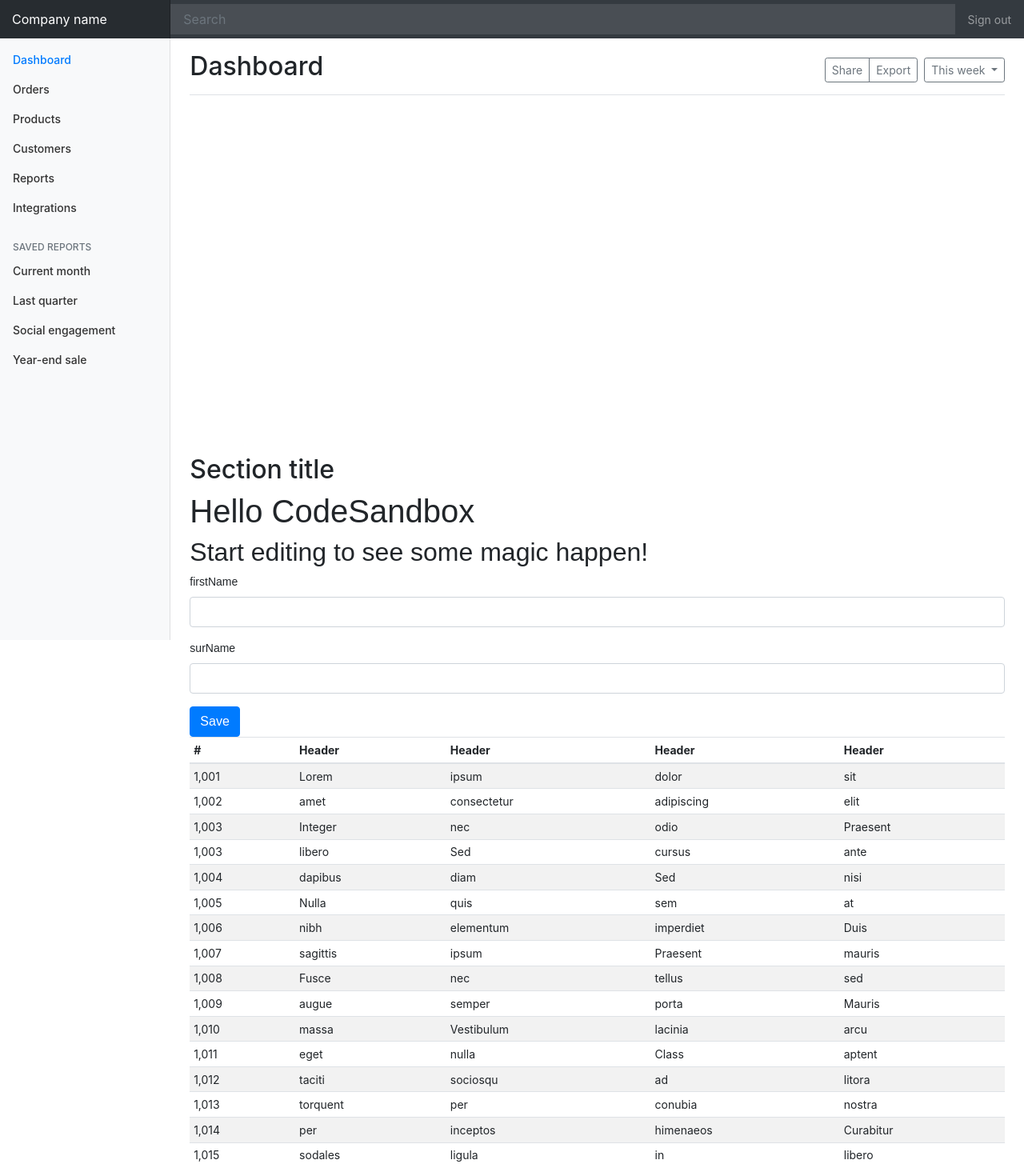
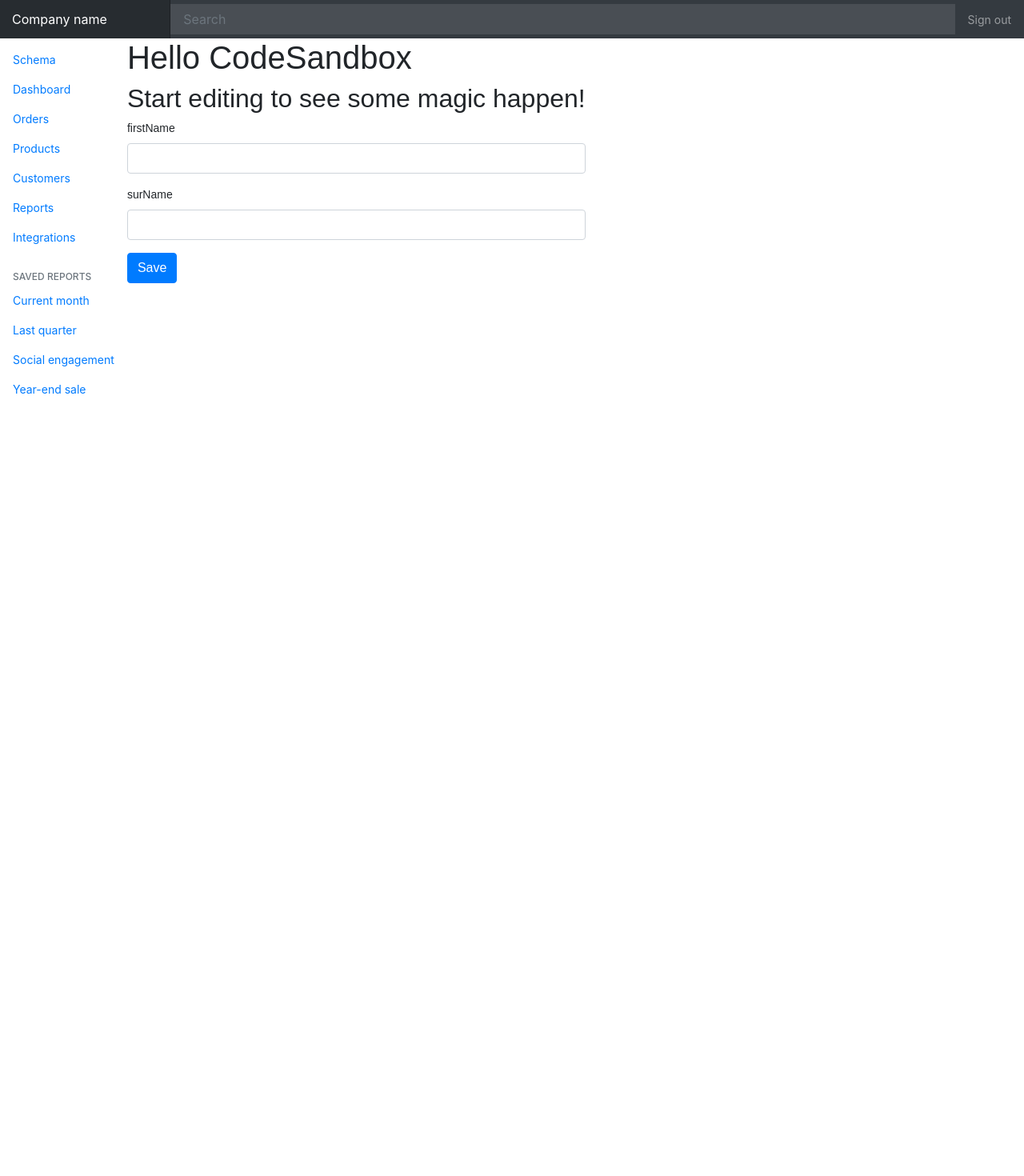
Before and after one commit to taipan-ouch/Meta, a React (Create React App) app: page / in a window 1280 px wide. Shown: the top 1470 px of the page at 80% size. After the commit the page ends 800 px from the top, so only its background shows below. Built offline with nearby package versions, Linux system fonts and the light colour scheme.

Commit message:
feat: high level ui components

```diff
--- a/public/index.html
+++ b/public/index.html
@@ -44,229 +44,11 @@
 
 	<div class="container-fluid">
 		<div class="row">
-			<nav class="col-md-2 d-none d-md-block bg-light sidebar">
-				<div class="sidebar-sticky">
-					<ul class="nav flex-column">
-						<li class="nav-item">
-							<a class="nav-link active" href="#">
-								<span data-feather="home"></span>
-								Dashboard <span class="sr-only">(current)</span>
-							</a>
-						</li>
-						<li class="nav-item">
-							<a class="nav-link" href="#">
-								<span data-feather="file"></span>
-								Orders
-							</a>
-						</li>
-						<li class="nav-item">
-							<a class="nav-link" href="#">
-								<span data-feather="shopping-cart"></span>
-								Products
-							</a>
-						</li>
-						<li class="nav-item">
-							<a class="nav-link" href="#">
-								<span data-feather="users"></span>
-								Customers
-							</a>
-						</li>
-						<li class="nav-item">
-							<a class="nav-link" href="#">
-								<span data-feather="bar-chart-2"></span>
-								Reports
-							</a>
-						</li>
-						<li class="nav-item">
-							<a class="nav-link" href="#">
-								<span data-feather="layers"></span>
-								Integrations
-							</a>
-						</li>
-					</ul>
-
-					<h6 class="sidebar-heading d-flex justify-content-between align-items-center px-3 mt-4 mb-1 text-muted">
-						<span>Saved reports</span>
-						<a class="d-flex align-items-center text-muted" href="#">
-							<span data-feather="plus-circle"></span>
-						</a>
-					</h6>
-					<ul class="nav flex-column mb-2">
-						<li class="nav-item">
-							<a class="nav-link" href="#">
-								<span data-feather="file-text"></span>
-								Current month
-							</a>
-						</li>
-						<li class="nav-item">
-							<a class="nav-link" href="#">
-								<span data-feather="file-text"></span>
-								Last quarter
-							</a>
-						</li>
-						<li class="nav-item">
-							<a class="nav-link" href="#">
-								<span data-feather="file-text"></span>
-								Social engagement
-							</a>
-						</li>
-						<li class="nav-item">
-							<a class="nav-link" href="#">
-								<span data-feather="file-text"></span>
-								Year-end sale
-							</a>
-						</li>
-					</ul>
-				</div>
+			<nav className="col-md-2 d-none d-md-block bg-light sidebar">
+				<div id="sidebar"></div>
 			</nav>
-
-			<main role="main" class="col-md-9 ml-sm-auto col-lg-10 pt-3 px-4">
-				<div class="d-flex justify-content-between flex-wrap flex-md-nowrap align-items-center pb-2 mb-3 border-bottom">
-					<h1 class="h2">Dashboard</h1>
-
-					<div class="btn-toolbar mb-2 mb-md-0">
-						<div class="btn-group mr-2">
-							<button class="btn btn-sm btn-outline-secondary">Share</button>
-							<button class="btn btn-sm btn-outline-secondary">Export</button>
-						</div>
-						<button class="btn btn-sm btn-outline-secondary dropdown-toggle">
-							<span data-feather="calendar"></span>
-							This week
-						</button>
-					</div>
-				</div>
-
-				<canvas class="my-4" id="myChart" width="900" height="380"></canvas>
-
-				<h2>Section title</h2>
-				<div id="root"></div>
-				<div class="table-responsive">
-					<table class="table table-striped table-sm">
-						<thead>
-						<tr>
-							<th>#</th>
-							<th>Header</th>
-							<th>Header</th>
-							<th>Header</th>
-							<th>Header</th>
-						</tr>
-						</thead>
-						<tbody>
-						<tr>
-							<td>1,001</td>
-							<td>Lorem</td>
-							<td>ipsum</td>
-							<td>dolor</td>
-							<td>sit</td>
-						</tr>
-						<tr>
-							<td>1,002</td>
-							<td>amet</td>
-							<td>consectetur</td>
-							<td>adipiscing</td>
-							<td>elit</td>
-						</tr>
-						<tr>
-							<td>1,003</td>
-							<td>Integer</td>
-							<td>nec</td>
-							<td>odio</td>
-							<td>Praesent</td>
-						</tr>
-						<tr>
-							<td>1,003</td>
-							<td>libero</td>
-							<td>Sed</td>
-							<td>cursus</td>
-							<td>ante</td>
-						</tr>
-						<tr>
-							<td>1,004</td>
-							<td>dapibus</td>
-							<td>diam</td>
-							<td>Sed</td>
-							<td>nisi</td>
-						</tr>
-						<tr>
-							<td>1,005</td>
-							<td>Nulla</td>
-							<td>quis</td>
-							<td>sem</td>
-							<td>at</td>
-						</tr>
-						<tr>
-							<td>1,006</td>
-							<td>nibh</td>
-							<td>elementum</td>
-							<td>imperdiet</td>
-							<td>Duis</td>
-						</tr>
-						<tr>
-							<td>1,007</td>
-							<td>sagittis</td>
-							<td>ipsum</td>
-							<td>Praesent</td>
-							<td>mauris</td>
-						</tr>
-						<tr>
-							<td>1,008</td>
-							<td>Fusce</td>
-							<td>nec</td>
-							<td>tellus</td>
-							<td>sed</td>
-						</tr>
-						<tr>
-							<td>1,009</td>
-							<td>augue</td>
-							<td>semper</td>
-							<td>porta</td>
-							<td>Mauris</td>
-						</tr>
-						<tr>
-							<td>1,010</td>
-							<td>massa</td>
-							<td>Vestibulum</td>
-							<td>lacinia</td>
-							<td>arcu</td>
-						</tr>
-						<tr>
-							<td>1,011</td>
-							<td>eget</td>
-							<td>nulla</td>
-							<td>Class</td>
-							<td>aptent</td>
-						</tr>
-						<tr>
-							<td>1,012</td>
-							<td>taciti</td>
-							<td>sociosqu</td>
-							<td>ad</td>
-							<td>litora</td>
-						</tr>
-						<tr>
-							<td>1,013</td>
-							<td>torquent</td>
-							<td>per</td>
-							<td>conubia</td>
-							<td>nostra</td>
-						</tr>
-						<tr>
-							<td>1,014</td>
-							<td>per</td>
-							<td>inceptos</td>
-							<td>himenaeos</td>
-							<td>Curabitur</td>
-						</tr>
-						<tr>
-							<td>1,015</td>
-							<td>sodales</td>
-							<td>ligula</td>
-							<td>in</td>
-							<td>libero</td>
-						</tr>
-						</tbody>
-					</table>
-				</div>
+			<main role="main" className="col-md-9 ml-sm-auto col-lg-10 pt-3 px-4">
+				<div id="canvas"></div>
 			</main>
 		</div>
 	</div>
--- /dev/null
+++ b/src/components/Canvas/Canvas.jsx
@@ -0,0 +1,7 @@
+import * as React from 'react';
+
+export default function Canvas() {
+  return (
+      <div id="root"></div>
+  );
+}
--- /dev/null
+++ b/src/components/Sidebar/Sidebar.jsx
@@ -0,0 +1,85 @@
+import * as React from 'react';
+
+export default function Sidebar() {
+  return (
+    <div className="sidebar-sticky">
+      <ul className="nav flex-column">
+        <li className="nav-item">
+          <a className="nav-link active" href="#">
+            <span data-feather="schema"></span>
+            Schema <span className="sr-only">(current)</span>
+          </a>
+        </li>
+        <li className="nav-item">
+          <a className="nav-link active" href="#">
+            <span data-feather="home"></span>
+            Dashboard <span className="sr-only">(current)</span>
+          </a>
+        </li>
+        <li className="nav-item">
+          <a className="nav-link" href="#">
+            <span data-feather="file"></span>
+            Orders
+          </a>
+        </li>
+        <li className="nav-item">
+          <a className="nav-link" href="#">
+            <span data-feather="shopping-cart"></span>
+            Products
+          </a>
+        </li>
+        <li className="nav-item">
+          <a className="nav-link" href="#">
+            <span data-feather="users"></span>
+            Customers
+          </a>
+        </li>
+        <li className="nav-item">
+          <a className="nav-link" href="#">
+            <span data-feather="bar-chart-2"></span>
+            Reports
+          </a>
+        </li>
+        <li className="nav-item">
+          <a className="nav-link" href="#">
+            <span data-feather="layers"></span>
+            Integrations
+          </a>
+        </li>
+      </ul>
+
+      <h6 className="sidebar-heading d-flex justify-content-between align-items-center px-3 mt-4 mb-1 text-muted">
+        <span>Saved reports</span>
+        <a className="d-flex align-items-center text-muted" href="#">
+          <span data-feather="plus-circle"></span>
+        </a>
+      </h6>
+      <ul className="nav flex-column mb-2">
+        <li className="nav-item">
+          <a className="nav-link" href="#">
+            <span data-feather="file-text"></span>
+            Current month
+          </a>
+        </li>
+        <li className="nav-item">
+          <a className="nav-link" href="#">
+            <span data-feather="file-text"></span>
+            Last quarter
+          </a>
+        </li>
+        <li className="nav-item">
+          <a className="nav-link" href="#">
+            <span data-feather="file-text"></span>
+            Social engagement
+          </a>
+        </li>
+        <li className="nav-item">
+          <a className="nav-link" href="#">
+            <span data-feather="file-text"></span>
+            Year-end sale
+          </a>
+        </li>
+      </ul>
+    </div>
+  );
+}
--- a/src/index.tsx
+++ b/src/index.tsx
@@ -1,7 +1,15 @@
 import * as React from 'react';
 import { render } from 'react-dom';
 
-import App from './App';
+import App from 'App';
+import Sidebar from 'components/Sidebar/Sidebar'
+import Canvas from 'components/Canvas/Canvas'
+
+const sidebarContainer = document.getElementById('sidebar');
+render(<Sidebar />, sidebarContainer);
+
+const canvasContainer = document.getElementById('canvas');
+render(<Canvas />, canvasContainer);
 
 const rootElement = document.getElementById('root');
 render(<App />, rootElement);
```
